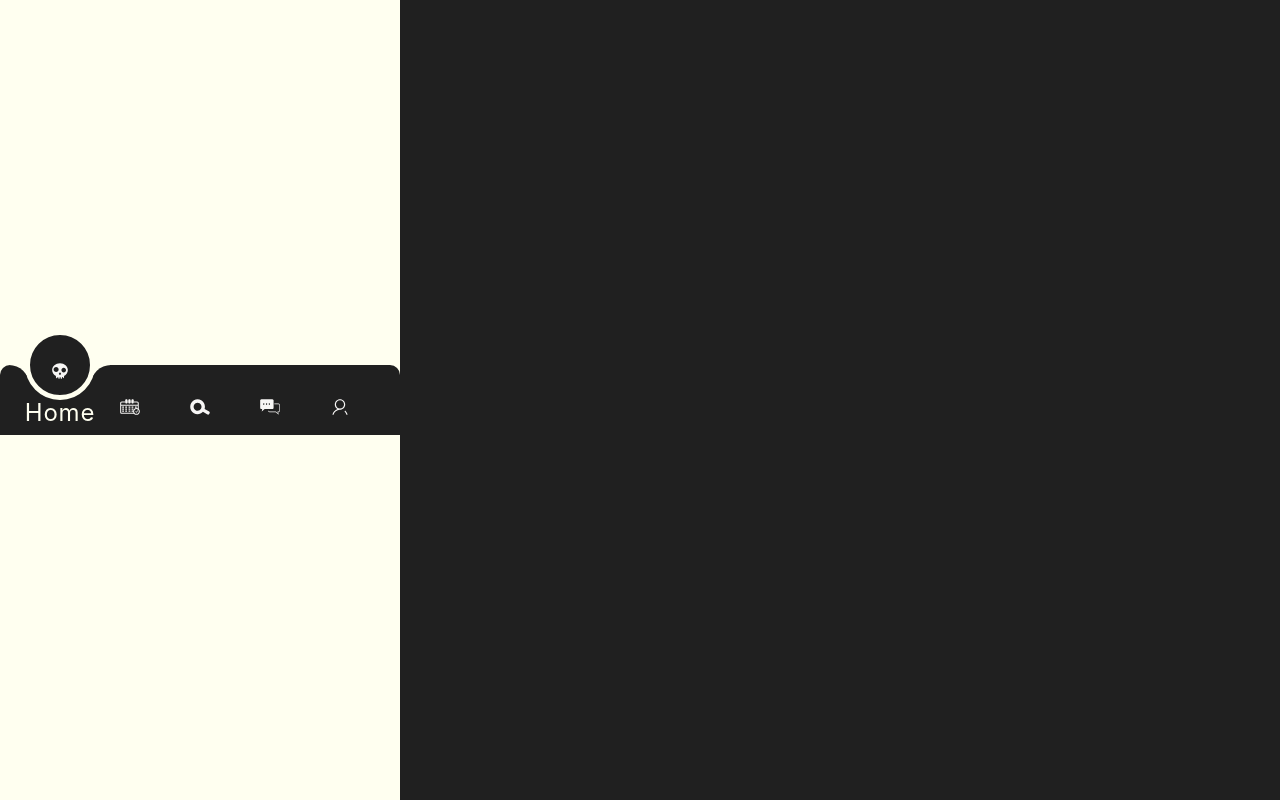
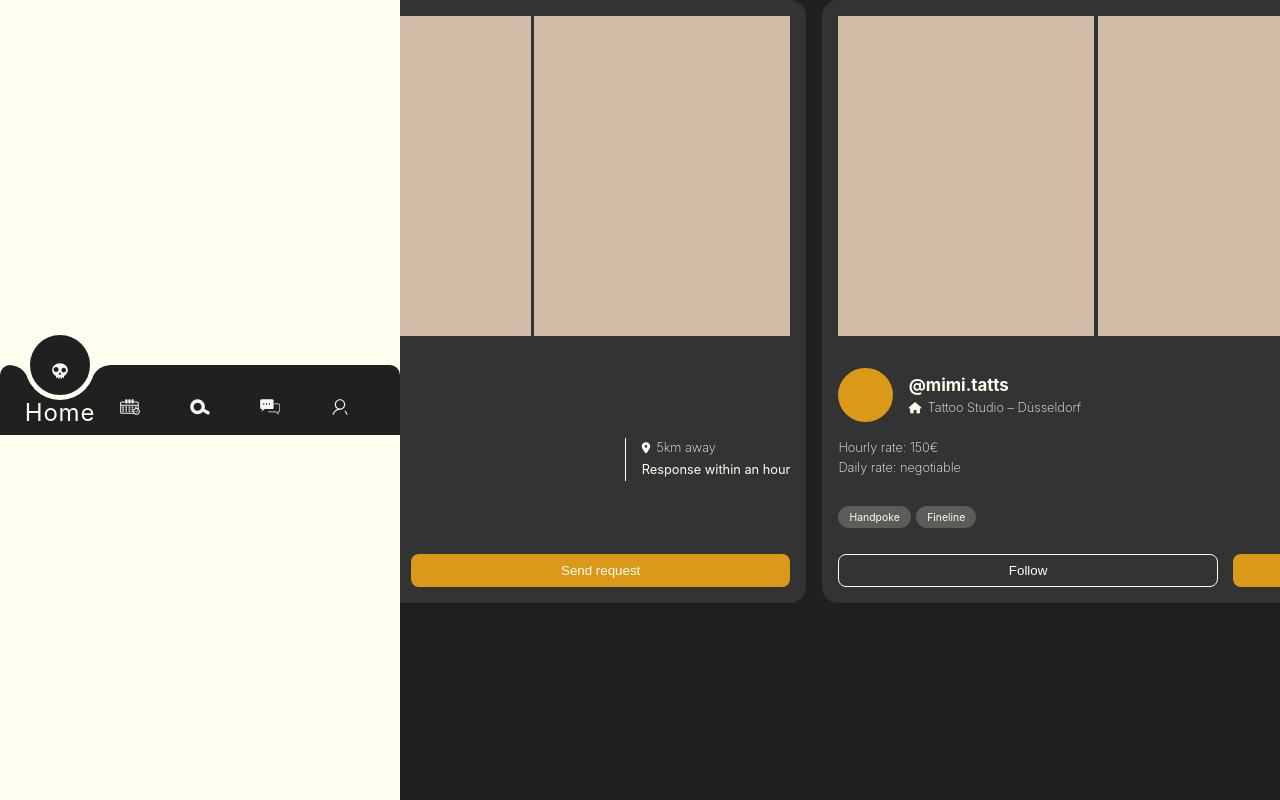
Before and after one commit to coding-bootcamps-eu/final-project-24-02-tattoo, a Vue app: page / in a window 1280 px wide. Built offline with nearby package versions, Linux system fonts and the light colour scheme; a web font is replaced by a local one.

Commit message:
Implemented basic Cards, swiping isnt working yet

```diff
--- a/index.html
+++ b/index.html
@@ -1,10 +1,14 @@
-<!DOCTYPE html>
+<!doctype html>
 <html lang="en">
   <head>
-    <meta charset="UTF-8">
-    <link rel="icon" href="/favicon.ico">
-    <meta name="viewport" content="width=device-width, initial-scale=1.0">
-    <title>Vite App</title>
+    <meta charset="UTF-8" />
+    <link rel="icon" href="/icons/icon_skull-orange.svg" />
+    <meta name="viewport" content="width=device-width, initial-scale=1.0" />
+    <title>tat.u</title>
+    <link
+      rel="stylesheet"
+      href="https://cdnjs.cloudflare.com/ajax/libs/font-awesome/6.5.1/css/all.min.css"
+    />
   </head>
   <body>
     <div id="app"></div>
--- a/src/assets/main.css
+++ b/src/assets/main.css
@@ -79,6 +79,8 @@
   --accent-color: #da9918; /* Accent color */
   --black: #202020; /* Black background color */
   --grey: #333333;
+  --alert: #b94141;
+  --green: #a8bf7c;
 
   /* BUTTONS*/
   --border-radius: 0.5rem;
--- /dev/null
+++ b/src/components/ArtistCard.vue
@@ -0,0 +1,203 @@
+<template>
+  <section class="artist-cards-container">
+    <div class="artist-cards">
+      <div class="artist-card" v-for="card in artistCards" :key="card.id">
+        <div class="portfolio">
+          <div class="portfolio-img" v-for="img in card.portfolioImgs" :key="img.id"></div>
+        </div>
+        <div class="artist-info">
+          <div class="artist-tag">
+            <div class="profile-pic"></div>
+            <div>
+              <h3>@{{ card.artistName }}</h3>
+              <div class="flex">
+                <i class="fa-solid fa-house"></i>
+                <p>{{ card.studioLocation }}</p>
+              </div>
+            </div>
+          </div>
+          <div class="info-sec">
+            <div class="rate">
+              <p>Hourly rate: {{ card.hourlyRate }}</p>
+              <p>Daily rate: {{ card.dailyRate }}</p>
+            </div>
+            <div>
+              <div class="flex">
+                <i class="fa-solid fa-location-dot"></i>
+                <p class="distance">{{ card.distance }}</p>
+              </div>
+              <span class="response-time">{{ card.responseTime }}</span>
+            </div>
+          </div>
+          <div class="tags">
+            <span v-for="tag in card.tags" :key="tag">{{ tag }}</span>
+          </div>
+          <div class="button-sec">
+            <FollowButton />
+            <button class="request-button">Send request</button>
+          </div>
+        </div>
+      </div>
+    </div>
+  </section>
+</template>
+
+<script>
+import FollowButton from '@/components/FollowButton.vue'
+
+export default {
+  components: {
+    FollowButton
+  },
+  data() {
+    return {
+      artistCards: [
+        {
+          id: 1,
+          artistName: 'muankey',
+          studioLocation: 'Tattoo Studio – Düsseldorf',
+          hourlyRate: '100€',
+          dailyRate: '600€',
+          distance: '5km away',
+          responseTime: 'Response within an hour',
+          tags: ['Blackwork', 'Traditional'],
+          portfolioImgs: [{ id: 1 }, { id: 2 }, { id: 3 }]
+        },
+
+        {
+          id: 2,
+          artistName: 'mimi.tatts',
+          studioLocation: 'Tattoo Studio – Düsseldorf',
+          hourlyRate: '150€',
+          dailyRate: 'negotiable',
+          distance: '7.2km away',
+          responseTime: 'Response within a day',
+          tags: ['Handpoke', 'Fineline'],
+          portfolioImgs: [{ id: 1 }, { id: 2 }, { id: 3 }]
+        }
+        // Add more artist cards as needed
+      ]
+    }
+  }
+}
+</script>
+
+<style scoped>
+.artist-cards-container {
+  overflow: hidden;
+  position: relative;
+}
+
+.artist-cards {
+  display: flex;
+  gap: 1rem;
+  overflow-x: auto;
+  scroll-snap-type: x mandatory;
+  scroll-behavior: smooth;
+}
+.artist-card {
+  background-color: var(--grey);
+  border-radius: 1rem;
+  max-width: 85%;
+  margin: auto;
+}
+
+.portfolio {
+  display: flex;
+  gap: 0.2rem;
+  padding: 1rem;
+  overflow: hidden;
+}
+
+.portfolio-img {
+  background-color: #d1bca8;
+  padding: 10rem 8rem;
+  overflow: hidden;
+}
+
+.profile-pic {
+  background-color: var(--accent-color);
+  padding: 1.7rem;
+  max-width: 1.5rem;
+  max-height: 1.5rem;
+  border-radius: 50%;
+}
+
+.artist-tag {
+  display: flex;
+  align-items: center;
+  gap: 1rem;
+  margin-bottom: 1rem;
+}
+
+.info-sec {
+  display: grid;
+  grid-template-columns: 1fr auto;
+  gap: 1rem;
+}
+
+.rate {
+  border-right: solid 0.05rem var(--white);
+}
+
+.flex {
+  display: flex;
+  align-items: center;
+  gap: 0.4rem;
+}
+
+.fa-solid {
+  font-size: 0.7rem;
+}
+.artist-info {
+  padding: 1rem;
+}
+
+.artist-info h2 {
+  margin: 0;
+}
+
+.artist-info p {
+  margin: 5px 0;
+  font-size: 0.8rem;
+  font-weight: 200;
+  margin: 0;
+}
+
+span {
+  font-size: 0.8rem;
+}
+
+.tags {
+  margin-top: 1.5rem;
+}
+
+.tags span {
+  background-color: #fffff033;
+  border-radius: 3rem;
+  padding: 0.3rem 0.7rem;
+  margin-right: 5px;
+  font-size: 0.65rem;
+}
+
+.button-sec {
+  display: flex;
+  gap: 0.5rem;
+  justify-content: space-between;
+  margin: 1.7rem 0 0rem;
+}
+
+.follow,
+.following,
+.request-button {
+  min-width: 49%;
+}
+
+@media (min-width: 992px) {
+  .follow:hover,
+  .request-button:hover {
+    background-color: var(--black);
+    border: none;
+  }
+}
+</style>
--- /dev/null
+++ b/src/components/FollowButton.vue
@@ -0,0 +1,46 @@
+<template>
+  <button :class="buttonClass" @click="toggleFollow">
+    <i v-if="isFollowing" class="fa-solid fa-check"></i> {{ buttonText }}
+  </button>
+</template>
+
+<script>
+export default {
+  data() {
+    return {
+      isFollowing: false
+    }
+  },
+  computed: {
+    buttonText() {
+      return this.isFollowing ? 'Following' : 'Follow'
+    },
+    buttonClass() {
+      return this.isFollowing ? 'following' : 'follow'
+    }
+  },
+  methods: {
+    toggleFollow() {
+      this.isFollowing = !this.isFollowing
+    }
+  }
+}
+</script>
+
+<style scoped>
+.follow {
+  background-color: transparent;
+  border: 0.05rem solid var(--white);
+  transition: 0.5s;
+}
+
+.following {
+  background-color: var(--black);
+  color: var(--white);
+  display: flex;
+  justify-content: center;
+  align-items: center;
+  gap: 0.5rem;
+  transition: 0.5s;
+}
+</style>
--- a/src/views/HomeView.vue
+++ b/src/views/HomeView.vue
@@ -1,3 +1,14 @@
 <template>
-  <h1>Anmelden</h1>
+  <ArtistCard />
 </template>
+
+<script>
+import ArtistCard from '@/components/ArtistCard.vue'
+
+export default {
+  name: 'HomeView',
+  components: {
+    ArtistCard
+  }
+}
+</script>
```
